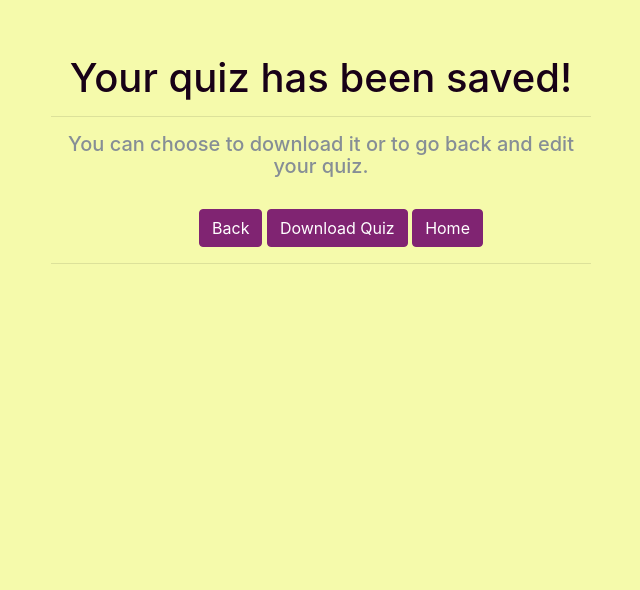
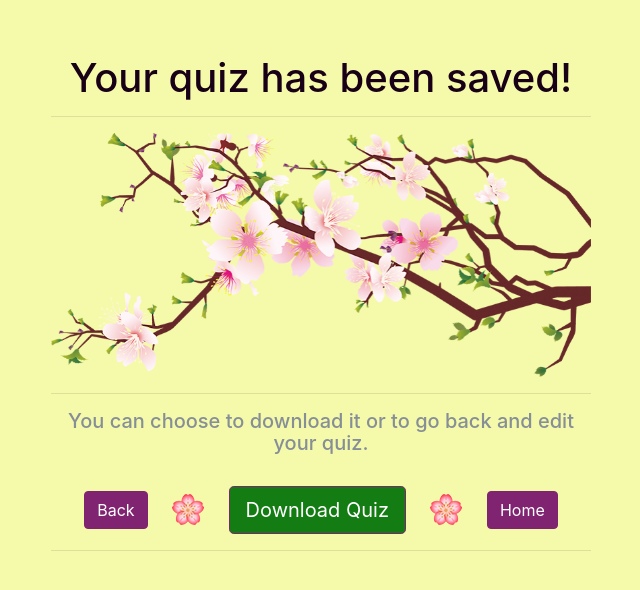
Before and after one commit to imotyashok/quiz-system-phase2, a Flask app: page /download_quiz in a window 1280 px wide. Shown: the part 56-646 px from the top of the page, without its empty margins (319-959 px from the left). Run offline with Flask 2, Linux system fonts and the light colour scheme; some libraries are stand-ins or nearby versions.

Commit message:
made download page pretty, added validators for the forms

```diff
--- a/quiz_app/static/quiz.csv
+++ b/quiz_app/static/quiz.csv
@@ -1 +1 @@
-fib_q1;The best OS is;Linux
+tf_q1;Computer mice are mammals. ;t
--- a/quiz_app/templates/download_quiz.html
+++ b/quiz_app/templates/download_quiz.html
@@ -6,20 +6,31 @@
     <meta http-equiv="Pragma" content="no-cache" />
 
     <style>
-        ul   {text-align: center;}
-        li   {display: inline;}
+        ul  {
+                display: table-header-group;
+                text-align: center;
+            }
+        li  {display: inline;
+             text-decoration: none;
+            }
+        a   {text-decoration: none;}
+        button  {cursor: pointer;}
+        .buttonList {display: inline; }
     </style>
 
 </head>
 
 <div class="row">
     <div class="col-md-3 "> </div>
-    <div class="col-md-6">
+    <div class="col-md-6 text-center">
         <h1 class="text-center"> Your quiz has been saved! </h1>
+        <hr>
+            <img src="../static/flower_branch.png" class="img-responsive" width= "100%" style="transform: rotateY(180deg);">
+
         <hr>
         <h5 class="text-center text-muted"> You can choose to download it or to go back and edit your quiz. </h5>
         <br>
-        <div>
+        <div class="buttonList">
             <ul >
                 <li >
                     <a onclick="history.back()">
@@ -27,16 +38,22 @@
                     </a>
                 </li>
 
+                <li style="padding: 1.25em;">
+                    <img src="../static/tiny_flower.png" >
+                </li>
                 <li >
                     <a href=" {{ url_for('return_file') }} " target="blank">
-                        <button class='btn btn-primary btn-change' style="display: inline-block"> Download Quiz
+                        <button class='btn btn-primary btn-lg bg-success' style="display: inline-block"> Download Quiz
                         </button>
                     </a>
                 </li>
 
+                <li style="padding: 1.25em;">
+                        <img src="../static/tiny_flower.png" >
+                </li>
                 <li >
 
-                    <a href=" {{ url_for('home') }} " target="blank">
+                    <a href=" {{ url_for('home') }} " >
                         <button class='btn btn-primary' style="display: inline-block"> Home </button>
                     </a>
                 </li>
@@ -49,26 +66,4 @@
     </div>
 </div>
 
-<!--<div class="row">
-    <div class="col-md-3 "> </div>
-
-    <div class="col-md-2 ">
-        <a onclick="history.back()">
-            <button class='btn btn-primary'> Back </button>
-        </a>
-    </div>
-
-    <div class="col-md-2 ">
-        <a href=" {{ url_for('return_file') }} " target="blank">
-            <button class='btn btn-primary btn-change'> Download Quiz </button>
-        </a>
-    </div>
-
-    <div class="col-md-2 text-right">
-        <a href=" {{ url_for('home') }} " target="blank">
-            <button class='btn btn-primary'> Home </button>
-        </a>
-    </div>
-</div> -->
-
 {% endblock content %}
--- a/quiz_app/templates/layout.html
+++ b/quiz_app/templates/layout.html
@@ -8,6 +8,10 @@
     <!-- Bootstrap CSS -->
 
     <link rel="stylesheet" href="{{ url_for('static', filename='custom_css_bootstrap.css') }}">
+
+    <style>
+      button  {cursor: pointer;}
+    </style>
 
     {% if title %}
         <title>Quiz App - {{ title }}</title>
```
Also changed, not shown: quiz_app/forms.py (+12 -11 lines), quiz_app/templates/createquiz.html (+6 -2 lines), quiz_app/static/tiny_flower.png (added).
